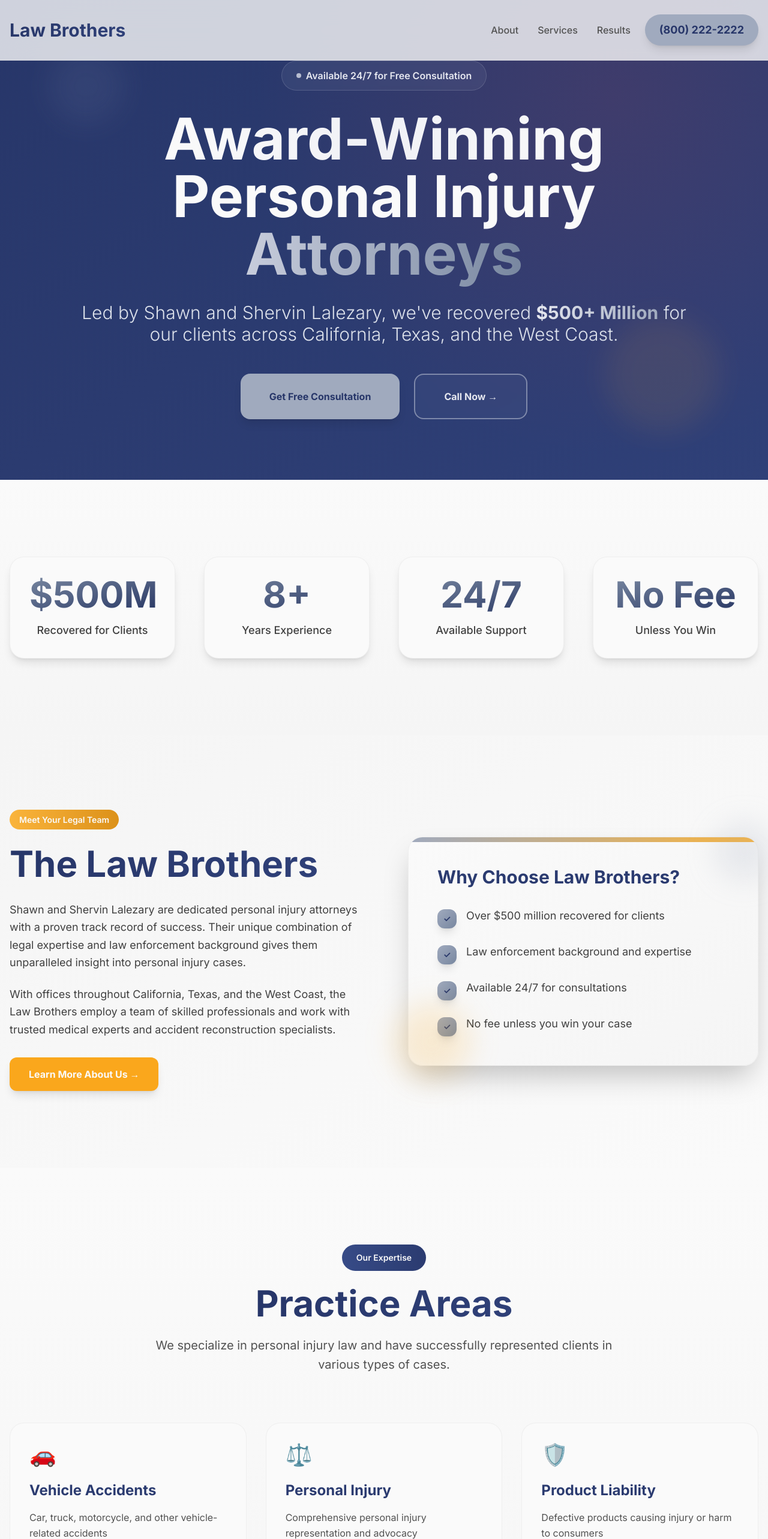
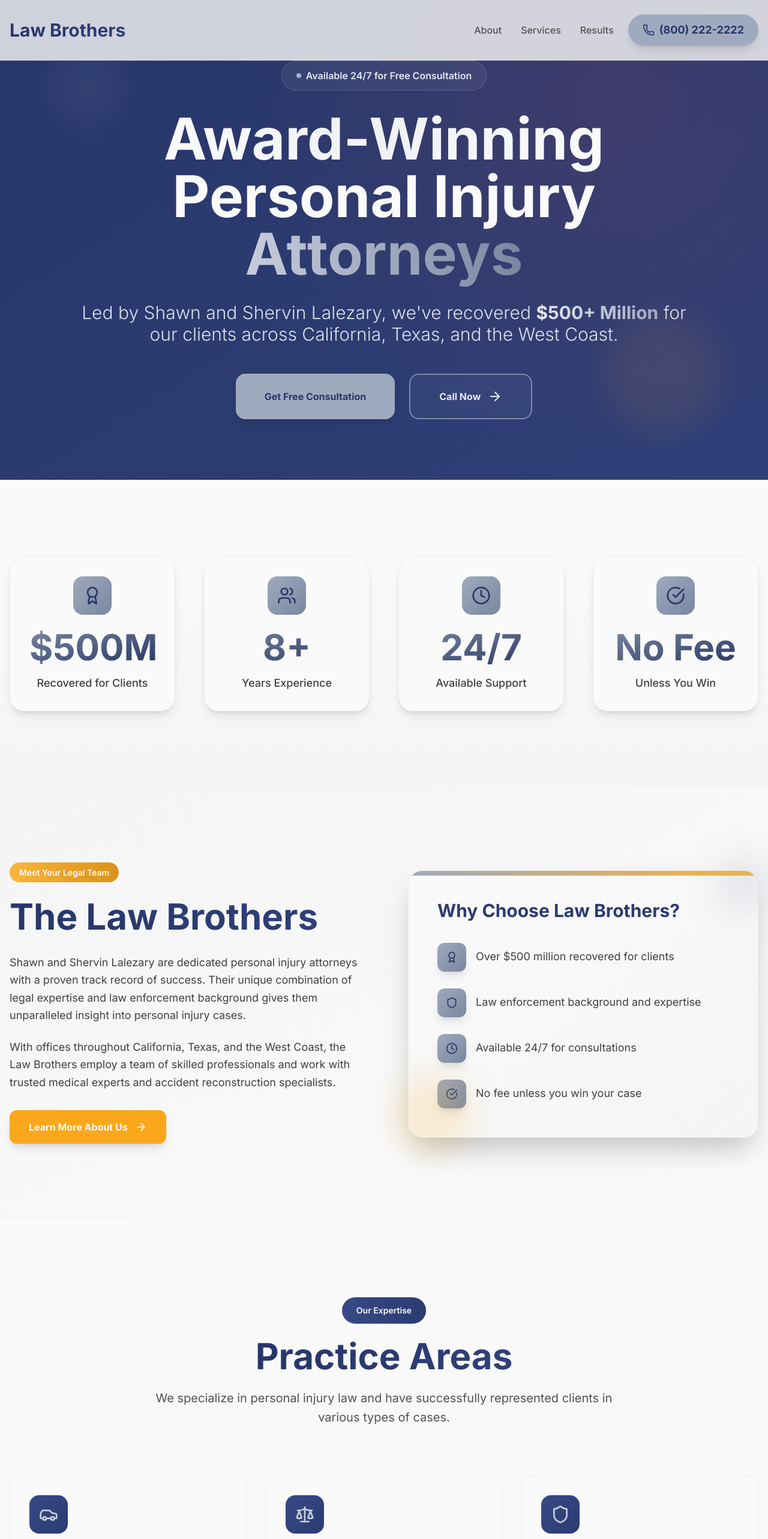
Before and after one commit to mleila/stackblitz-starters-cjno4spu, a Next.js app: page / in a window 1280 px wide. Shown: the top 2566 px of the page at 60% size. Built offline with nearby package versions, Linux system fonts and the light colour scheme.

Commit message:
Replace emoji icons with Lucide React icons throughout the page

```diff
--- a/app/page.tsx
+++ b/app/page.tsx
@@ -1,3 +1,19 @@
+import {
+  Phone,
+  CheckCircle,
+  Car,
+  Scale,
+  Shield,
+  Heart,
+  AlertTriangle,
+  Building2,
+  ArrowRight,
+  Clock,
+  Award,
+  Users,
+  AlertCircle
+} from 'lucide-react'
+
 export default function Home() {
   return (
     <div className="min-h-screen bg-neutral-50">
@@ -14,7 +30,8 @@ export default function Home() {
                 <a href="#" className="hover:text-primary-700 transition-colors">Services</a>
                 <a href="#" className="hover:text-primary-700 transition-colors">Results</a>
               </nav>
-              <div className="bg-secondary-500 text-primary-900 px-6 py-3 rounded-full font-bold text-lg shadow-lg hover:shadow-xl transition-all duration-300 hover:scale-105">
+              <div className="bg-secondary-500 text-primary-900 px-6 py-3 rounded-full font-bold text-lg shadow-lg hover:shadow-xl transition-all duration-300 hover:scale-105 flex items-center gap-2">
+                <Phone size={20} />
                 (800) 222-2222
               </div>
             </div>
@@ -60,8 +77,9 @@ export default function Home() {
                 <span className="relative z-10">Get Free Consultation</span>
                 <div className="absolute inset-0 bg-gradient-to-r from-secondary-400 to-secondary-600 rounded-2xl opacity-0 group-hover:opacity-100 transition-opacity duration-300"></div>
               </button>
-              <button className="group border-2 border-secondary-400/50 hover:border-secondary-400 bg-secondary-400/5 backdrop-blur-sm text-secondary-300 hover:text-secondary-200 font-bold py-6 px-12 rounded-2xl transition-all duration-300 hover:scale-105">
-                Call Now →
+              <button className="group border-2 border-secondary-400/50 hover:border-secondary-400 bg-secondary-400/5 backdrop-blur-sm text-secondary-300 hover:text-secondary-200 font-bold py-6 px-12 rounded-2xl transition-all duration-300 hover:scale-105 flex items-center gap-3">
+                Call Now
+                <ArrowRight size={24} className="group-hover:translate-x-1 transition-transform" />
               </button>
             </div>
           </div>
@@ -77,13 +95,18 @@ export default function Home() {
         <div className="max-w-7xl mx-auto px-4">
           <div className="grid grid-cols-1 md:grid-cols-4 gap-12">
             {[
-              { value: '$500M+', label: 'Recovered for Clients' },
-              { value: '8+', label: 'Years Experience' },
-              { value: '24/7', label: 'Available Support' },
-              { value: 'No Fee', label: 'Unless You Win' }
+              { value: '$500M+', label: 'Recovered for Clients', icon: Award },
+              { value: '8+', label: 'Years Experience', icon: Users },
+              { value: '24/7', label: 'Available Support', icon: Clock },
+              { value: 'No Fee', label: 'Unless You Win', icon: CheckCircle }
             ].map((stat, index) => (
               <div key={index} className="text-center group">
                 <div className="bg-neutral-50 p-8 rounded-3xl shadow-lg hover:shadow-2xl transition-all duration-500 border border-neutral-200/50 hover:border-secondary-300/30 group-hover:-translate-y-2">
+                  <div className="flex justify-center mb-6">
+                    <div className="bg-gradient-to-br from-secondary-500 to-secondary-600 p-4 rounded-2xl">
+                      <stat.icon size={32} className="text-primary-900" />
+                    </div>
+                  </div>
                   <div className="text-5xl md:text-6xl font-bold bg-gradient-to-br from-secondary-600 to-secondary-800 bg-clip-text text-transparent mb-4">
                     {stat.value}
                   </div>
@@ -124,8 +147,9 @@ export default function Home() {
                 </p>
               </div>
 
-              <button className="bg-accent-600 hover:bg-accent-500 text-neutral-50 font-bold py-4 px-8 rounded-xl transition-all duration-300 hover:scale-105 shadow-lg hover:shadow-xl">
-                Learn More About Us →
+              <button className="bg-accent-600 hover:bg-accent-500 text-neutral-50 font-bold py-4 px-8 rounded-xl transition-all duration-300 hover:scale-105 shadow-lg hover:shadow-xl flex items-center gap-3">
+                Learn More About Us
+                <ArrowRight size={20} />
               </button>
             </div>
 
@@ -137,16 +161,16 @@ export default function Home() {
 
                 <div className="space-y-6">
                   {[
-                    'Over $500 million recovered for clients',
-                    'Law enforcement background and expertise',
-                    'Available 24/7 for consultations',
-                    'No fee unless you win your case'
+                    { text: 'Over $500 million recovered for clients', icon: Award },
+                    { text: 'Law enforcement background and expertise', icon: Shield },
+                    { text: 'Available 24/7 for consultations', icon: Clock },
+                    { text: 'No fee unless you win your case', icon: CheckCircle }
                   ].map((benefit, index) => (
                     <div key={index} className="flex items-start group">
-                      <div className="bg-gradient-to-br from-secondary-500 to-secondary-600 text-primary-900 rounded-xl w-8 h-8 flex items-center justify-center font-bold text-sm mr-4 mt-1 shadow-lg group-hover:scale-110 transition-transform duration-300">
-                        ✓
+                      <div className="bg-gradient-to-br from-secondary-500 to-secondary-600 text-primary-900 rounded-xl w-12 h-12 flex items-center justify-center mr-4 mt-1 shadow-lg group-hover:scale-110 transition-transform duration-300">
+                        <benefit.icon size={20} />
                       </div>
-                      <span className="text-neutral-700 text-lg leading-relaxed">{benefit}</span>
+                      <span className="text-neutral-700 text-lg leading-relaxed pt-3">{benefit.text}</span>
                     </div>
                   ))}
                 </div>
@@ -179,25 +203,29 @@ export default function Home() {
 
           <div className="grid grid-cols-1 md:grid-cols-2 lg:grid-cols-3 gap-8">
             {[
-              { title: 'Vehicle Accidents', desc: 'Car, truck, motorcycle, and other vehicle-related accidents', icon: '🚗' },
-              { title: 'Personal Injury', desc: 'Comprehensive personal injury representation and advocacy', icon: '⚖️' },
-              { title: 'Product Liability', desc: 'Defective products causing injury or harm to consumers', icon: '🛡️' },
-              { title: 'Wrongful Death', desc: 'Justice for families who have lost loved ones due to negligence', icon: '💔' },
-              { title: 'Slip and Fall', desc: 'Premises liability cases involving dangerous property conditions', icon: '⚠️' },
-              { title: 'Medical Malpractice', desc: 'Healthcare provider negligence and medical error cases', icon: '🏥' }
+              { title: 'Vehicle Accidents', desc: 'Car, truck, motorcycle, and other vehicle-related accidents', icon: Car },
+              { title: 'Personal Injury', desc: 'Comprehensive personal injury representation and advocacy', icon: Scale },
+              { title: 'Product Liability', desc: 'Defective products causing injury or harm to consumers', icon: Shield },
+              { title: 'Wrongful Death', desc: 'Justice for families who have lost loved ones due to negligence', icon: Heart },
+              { title: 'Slip and Fall', desc: 'Premises liability cases involving dangerous property conditions', icon: AlertTriangle },
+              { title: 'Medical Malpractice', desc: 'Healthcare provider negligence and medical error cases', icon: Building2 }
             ].map((service, index) => (
               <div key={index} className="group cursor-pointer">
                 <div className="bg-neutral-50 p-8 rounded-3xl border border-neutral-200/50 hover:border-secondary-300/30 hover:shadow-2xl transition-all duration-500 hover:-translate-y-2 relative overflow-hidden">
                   <div className="absolute top-0 left-0 w-full h-1 bg-gradient-to-r from-secondary-500 to-accent-500 scale-x-0 group-hover:scale-x-100 transition-transform duration-500"></div>
 
-                  <div className="text-4xl mb-6">{service.icon}</div>
+                  <div className="mb-6">
+                    <div className="bg-gradient-to-br from-primary-600 to-primary-800 p-4 rounded-2xl inline-block">
+                      <service.icon size={32} className="text-secondary-400" />
+                    </div>
+                  </div>
                   <h3 className="text-2xl font-bold text-primary-800 mb-4 group-hover:text-primary-700 transition-colors">
                     {service.title}
                   </h3>
                   <p className="text-neutral-600 mb-6 leading-relaxed">{service.desc}</p>
                   <button className="text-accent-600 hover:text-accent-500 font-semibold transition-colors flex items-center gap-2 group-hover:gap-3 transition-all duration-300">
                     Learn More
-                    <span className="transform group-hover:translate-x-1 transition-transform duration-300">→</span>
+                    <ArrowRight size={20} className="transform group-hover:translate-x-1 transition-transform duration-300" />
                   </button>
                 </div>
               </div>
@@ -213,7 +241,8 @@ export default function Home() {
 
         <div className="relative z-10 max-w-7xl mx-auto px-4 text-center">
           <div className="inline-block mb-8">
-            <span className="bg-secondary-500/20 backdrop-blur-sm text-secondary-300 px-6 py-3 rounded-full text-sm font-semibold border border-secondary-400/20">
+            <span className="bg-secondary-500/20 backdrop-blur-sm text-secondary-300 px-6 py-3 rounded-full text-sm font-semibold border border-secondary-400/20 flex items-center gap-2 justify-center">
+              <AlertCircle size={16} />
               Ready to Take Action?
             </span>
           </div>
@@ -237,6 +266,7 @@ export default function Home() {
 
             <div className="flex items-center gap-3 bg-secondary-400/10 backdrop-blur-sm rounded-2xl px-8 py-6 border border-secondary-400/20">
               <div className="w-3 h-3 bg-secondary-400 rounded-full animate-pulse"></div>
+              <Phone size={24} className="text-secondary-400" />
               <span className="text-secondary-300 font-bold text-2xl">(800) 222-2222</span>
             </div>
           </div>
@@ -255,7 +285,8 @@ export default function Home() {
                 Award-winning personal injury attorneys serving clients across California, Texas, and the West Coast.
                 Over $500 million recovered for our clients.
               </p>
-              <div className="inline-block bg-gradient-to-r from-secondary-500 to-secondary-700 text-primary-900 px-6 py-3 rounded-xl font-bold text-lg">
+              <div className="inline-block bg-gradient-to-r from-secondary-500 to-secondary-700 text-primary-900 px-6 py-3 rounded-xl font-bold text-lg flex items-center gap-2">
+                <CheckCircle size={20} />
                 No Fee Unless You Win
               </div>
             </div>
@@ -263,11 +294,16 @@ export default function Home() {
             <div>
               <h4 className="text-xl font-bold text-neutral-50 mb-6">Practice Areas</h4>
               <ul className="space-y-3">
-                {['Personal Injury', 'Vehicle Accidents', 'Product Liability', 'Wrongful Death'].map((item, index) => (
+                {[
+                  { name: 'Personal Injury', icon: Scale },
+                  { name: 'Vehicle Accidents', icon: Car },
+                  { name: 'Product Liability', icon: Shield },
+                  { name: 'Wrongful Death', icon: Heart }
+                ].map((item, index) => (
                   <li key={index}>
-                    <a href="#" className="text-neutral-400 hover:text-secondary-400 transition-colors text-lg flex items-center gap-2 group">
-                      <span className="w-1 h-1 bg-secondary-500 rounded-full group-hover:w-2 transition-all duration-300"></span>
-                      {item}
+                    <a href="#" className="text-neutral-400 hover:text-secondary-400 transition-colors text-lg flex items-center gap-3 group">
+                      <item.icon size={16} className="text-secondary-500 group-hover:text-secondary-400 transition-colors" />
+                      {item.name}
                     </a>
                   </li>
                 ))}
@@ -278,11 +314,15 @@ export default function Home() {
               <h4 className="text-xl font-bold text-neutral-50 mb-6">Contact</h4>
               <div className="space-y-4">
                 <div>
-                  <div className="text-neutral-50 font-semibold text-lg mb-2">Beverly Hills Office:</div>
-                  <div className="text-neutral-400 text-lg">8370 Wilshire Blvd #205</div>
-                  <div className="text-neutral-400 text-lg">Beverly Hills, CA 90211</div>
+                  <div className="text-neutral-50 font-semibold text-lg mb-2 flex items-center gap-2">
+                    <Building2 size={20} className="text-secondary-500" />
+                    Beverly Hills Office:
+                  </div>
+                  <div className="text-neutral-400 text-lg ml-7">8370 Wilshire Blvd #205</div>
+                  <div className="text-neutral-400 text-lg ml-7">Beverly Hills, CA 90211</div>
                 </div>
-                <div className="bg-gradient-to-r from-secondary-500 to-secondary-700 text-primary-900 px-4 py-2 rounded-lg font-bold text-xl inline-block">
+                <div className="bg-gradient-to-r from-secondary-500 to-secondary-700 text-primary-900 px-4 py-2 rounded-lg font-bold text-xl inline-flex items-center gap-2">
+                  <Phone size={20} />
                   (800) 222-2222
                 </div>
               </div>
```
